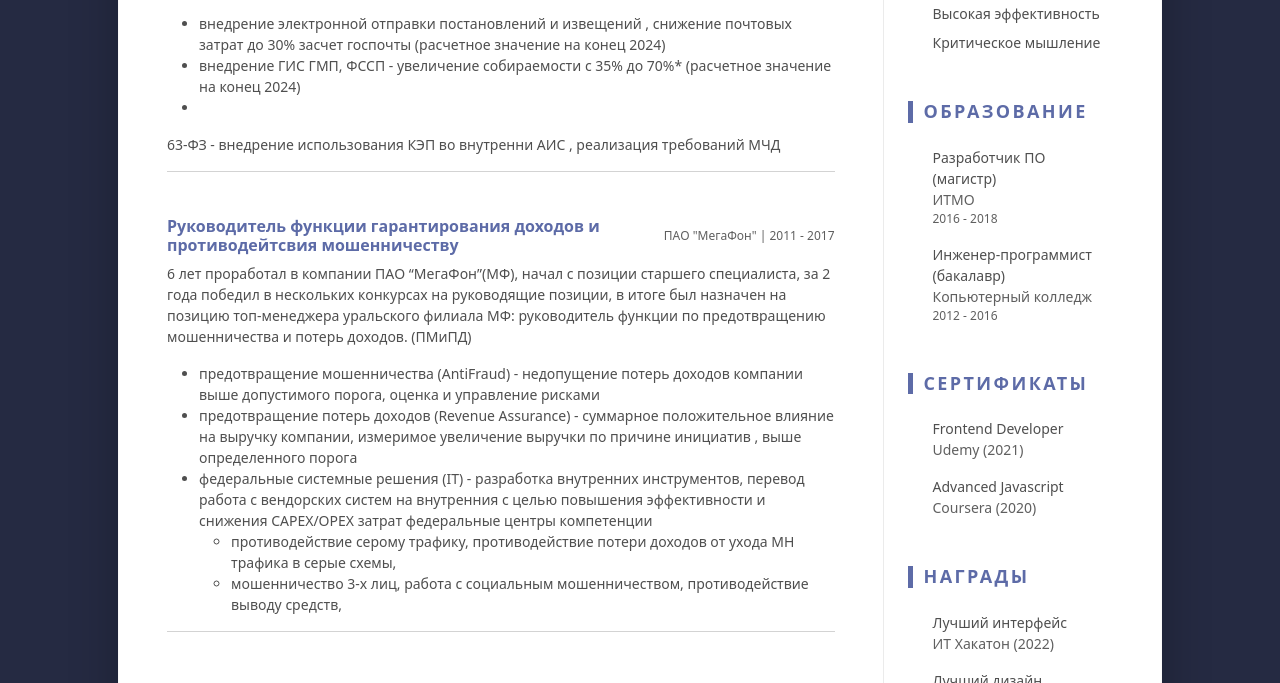
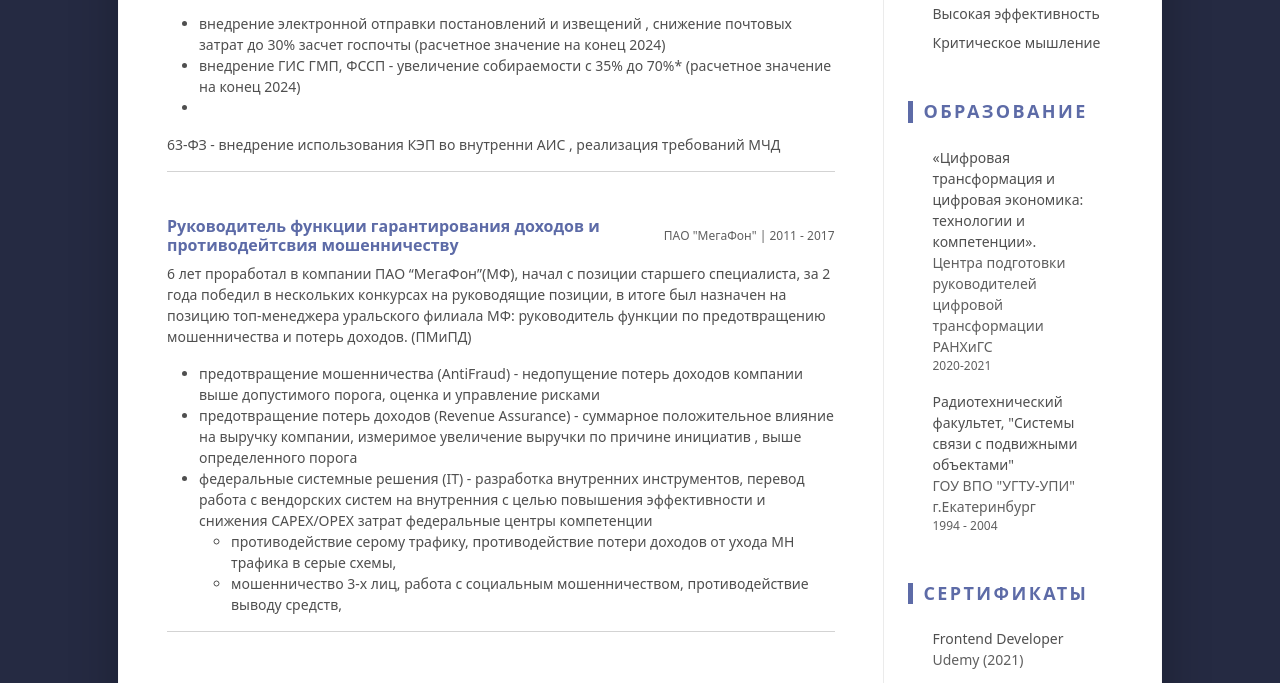
Before and after one commit to tttest25/tttest25.github.io, a plain HTML site: page index.html in a window 1280 px wide. Shown: the part 875-1558 px from the top of the page. Drawn offline with Linux system fonts and the light colour scheme.

Commit message:
add info 2

```diff
--- a/index.html
+++ b/index.html
@@ -247,14 +247,16 @@
                            <h3 class="text-uppercase resume-section-heading mb-4">Образование</h3>
                            <ul class="list-unstyled resume-education-list">
                               <li class="mb-3">
-                                 <div class="resume-degree font-weight-bold">Разработчик ПО (магистр)</div>
-                                 <div class="resume-degree-org text-muted">ИТМО</div>
-                                 <div class="resume-degree-time text-muted">2016 - 2018</div>
+                                 <div class="resume-degree font-weight-bold">«Цифровая трансформация и цифровая экономика: технологии и компетенции».</div>
+                                 <div class="resume-degree-org text-muted">Центра подготовки руководителей
+                                    цифровой трансформации РАНХиГС</div>
+                                 <div class="resume-degree-time text-muted">2020-2021</div>
                               </li>
                               <li>
-                                 <div class="resume-degree font-weight-bold">Инженер-программист (бакалавр)</div>
-                                 <div class="resume-degree-org text-muted">Копьютерный колледж</div>
-                                 <div class="resume-degree-time text-muted">2012 - 2016</div>
+                                 <div class="resume-degree font-weight-bold">Радиотехнический факультет, "Системы связи с подвижными объектами" </div>
+                                 <div class="resume-degree-org text-muted">ГОУ ВПО "УГТУ-УПИ" г.Екатеринбург
+                                 </div>
+                                 <div class="resume-degree-time text-muted">1994 - 2004</div>
                               </li>
                            </ul>
                         </section>
```
